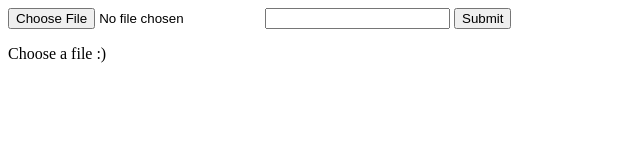
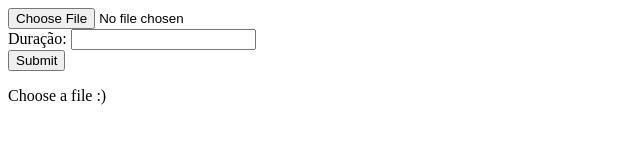
Before and after one commit to amalbuquerque/node-playlist-creator, a website: page views/upload.html in a window 1280 px wide. Shown: the whole page, without its empty margins (0-640 px from the left). Drawn offline with Linux system fonts and the light colour scheme; files that its build step writes are made by us from their sources; files whose address does not match are found by name.

Commit message:
Cosmetica apenas do upload.html, juntamente com o upload.css vazio Signed-off-by: lejboua <andre.m.de.albuquerque@gmail.com>

```diff
--- a/app.js
+++ b/app.js
@@ -8,7 +8,6 @@ var myutils = require('./utils');
 var util = require('util');
 var binary = require('binary');
 var express = require('express');
-var restler = require('restler');
 var fs = require('fs');
 var path = require('path');
 var engines = require('consolidate');
--- /dev/null
+++ b/assets/css/upload.css
@@ -0,0 +1,14 @@
+html, body {
+    /*
+    margin-left: -1;
+    margin-top: 0;
+    padding: 0;
+    */
+}
+
+div.control-group {
+    float: left;
+}
+
+div.control {
+}
--- a/views/upload.html
+++ b/views/upload.html
@@ -1,6 +1,6 @@
 <html>
     <head>
-        <!-- link rel="stylesheet" type="text/css" href="assets/css/upload.css" -->
+        <link rel="stylesheet" type="text/css" href="assets/css/upload.css"/>
         <script type="text/javascript" src="scripts/jquery-1.10.2.min.js"></script>
         <script type="text/javascript" src="scripts/jquery.tools-1.2.7.min.js"></script>
         <script type="text/javascript" src="scripts/jquery.form.min.js"></script>
@@ -12,16 +12,23 @@
 </head>
     <body>
 
+    <div class="control-group">
         <form id="uploadForm"
               enctype="multipart/form-data"
               action="/ajax/upload-spot"
               method="post">
+        <div class="control">
             <input type="file" id="spotInput" name="userSpot" />
+        </div>
+        <div class="control">
+            Duração:
             <input type="text" id="durationInput" name="durationSpot" />
+        </div>
         <input type="submit" value="Submit">
         </form>
+        <span id="status" />
+    </div>
 
-    <span id="status" />
 
     </body>
 </html>
```
Lines whose indentation alone changed are shown as unchanged.
